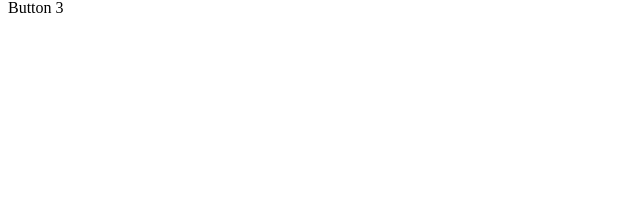
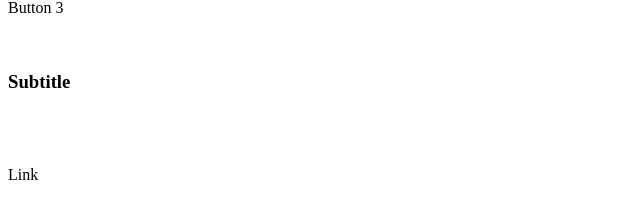
Before and after one commit to InariChan-inc/inari-frontend, a Next.js app: page /typography in a window 1280 px wide. Shown: the part 992-1210 px from the top of the page, without its empty margins (0-640 px from the left). Before the commit the page ends 1053 px from the top, so only its background shows below. Built offline with nearby package versions, Linux system fonts and the light colour scheme.

Commit message:
#43 Added typography for Subtitle and Link

```diff
--- a/pages/typography.tsx
+++ b/pages/typography.tsx
@@ -3,6 +3,8 @@ import {
     Headline,
     Body,
     Button,
+    Subtitle,
+    Link,
 } from '../typography';
 
 export default function Typography() {
@@ -79,6 +81,17 @@ export default function Typography() {
 
                 <br /><br /><br />
 
+                <Subtitle>
+                    Subtitle
+                </Subtitle>
+
+                <br /><br /><br />
+
+                <Link>
+                    Link
+                </Link>
+
+                <br /><br /><br />
             </div>
         </>
     )
--- /dev/null
+++ b/typography/v01/Link.tsx
@@ -0,0 +1,11 @@
+import { FunctionComponent } from "react";
+
+interface LinkProps {
+    children: string,
+}
+
+const Link: FunctionComponent<LinkProps> = ({children}) => (
+    <span className="font-montserrat font-bold text-18 tracking-normal leading-140p underline">{children}</span>
+)
+
+export default Link;
--- /dev/null
+++ b/typography/v01/Subtitle.tsx
@@ -0,0 +1,12 @@
+import { FunctionComponent } from "react";
+
+interface SubtitleProps {
+    children: string,
+}
+
+const Subtitle: FunctionComponent<SubtitleProps> = ({children}) => (
+    <h3 className="font-montserrat font-medium text-18 tracking-1p leading-140p">{children}</h3>
+)
+
+
+export default Subtitle;
--- a/typography/v01/index.ts
+++ b/typography/v01/index.ts
@@ -1,9 +1,13 @@
 import Headline from './Headline';
 import Body from './Body';
 import Button from './Button';
+import Subtitle from './Subtitle';
+import Link from './Link';
 
 export {
     Headline,
     Body,
     Button,
-}
+    Subtitle,
+    Link,
+};
```
